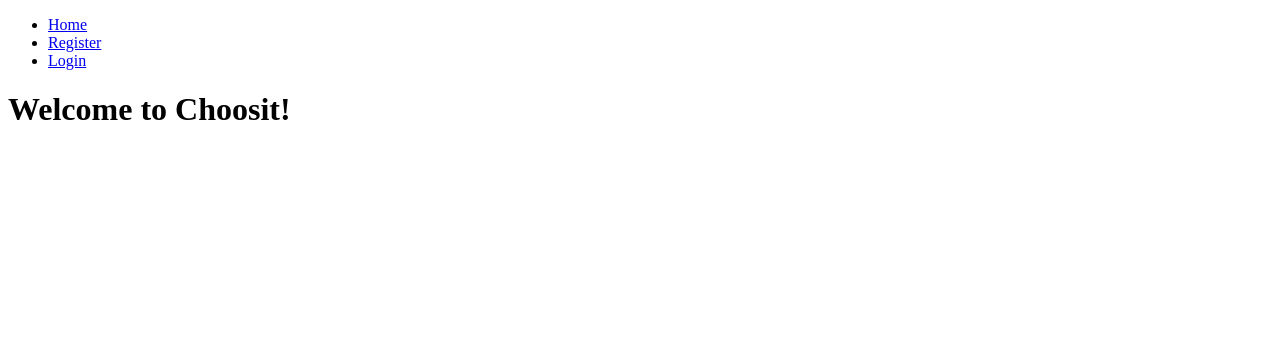
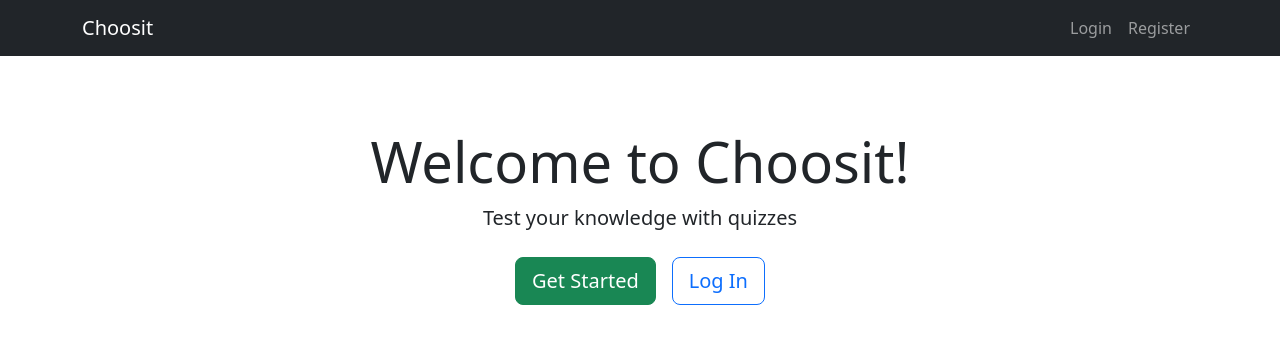
Before and after one commit to MOSALAHDEV/choosit-app, a Flask app: page / in a window 1280 px wide. Shown: the top 352 px of the page. Run offline with Flask 3, Linux system fonts and the light colour scheme.

Commit message:
Update: base layout and homepage structure

```diff
--- a/app/templates/base.html
+++ b/app/templates/base.html
@@ -1,11 +1,47 @@
-<!doctype html>
-<html>
+<!DOCTYPE html>
+<html lang="en">
 <head>
-    {% block head %}
-    <title>{% block title %}{% endblock %} - Choosit</title>
-    {% endblock %}
+    <meta charset="UTF-8">
+    <title>{% block title %}Choosit Quiz App{% endblock %}</title>
+    <meta name="viewport" content="width=device-width, initial-scale=1">
+
+    <link href="https://cdn.jsdelivr.net/npm/bootstrap@5.3.0/dist/css/bootstrap.min.css" rel="stylesheet">
+
+    {% block head %}{% endblock %}
 </head>
 <body>
+    <nav class="navbar navbar-expand-lg navbar-dark bg-dark mb-4">
+        <div class="container">
+            <a class="navbar-brand" href="{{ url_for('index') }}">Choosit</a>
+            <div class="collapse navbar-collapse">
+                <ul class="navbar-nav ms-auto">
+                    {% if current_user.is_authenticated %}
+                        <li class="nav-item">
+                            <a class="nav-link" href="{{ url_for('dashboard') }}">Dashboard</a>
+                        </li>
+                        {% if current_user.is_admin %}
+                        <li class="nav-item">
+                            <a class="nav-link" href="{{ url_for('admin_dashboard') }}">Admin</a>
+                        </li>
+                        {% endif %}
+                        <li class="nav-item">
+                            <a class="nav-link" href="{{ url_for('logout') }}">Logout</a>
+                        </li>
+                    {% else %}
+                        <li class="nav-item">
+                            <a class="nav-link" href="{{ url_for('login') }}">Login</a>
+                        </li>
+                        <li class="nav-item">
+                            <a class="nav-link" href="{{ url_for('register') }}">Register</a>
+                        </li>
+                    {% endif %}
+                </ul>
+            </div>
+        </div>
+    </nav>
+
+    <div class="container">
+
         {% with messages = get_flashed_messages(with_categories=true) %}
             {% if messages %}
                 {% for category, message in messages %}
@@ -16,19 +52,12 @@
                 {% endfor %}
             {% endif %}
         {% endwith %}
-    <ul>
-      <li><a href="{{ url_for('index') }}">Home</a></li>
-      <li><a href="{{ url_for('register') }}">Register</a></li>
-      {% if current_user.is_authenticated %}
-        <li><a href="{{ url_for('logout') }}">Logout</a></li>
-      {% else %}
-      <li><a href="{{ url_for('login') }}">Login</a></li>
-      {% endif %}
-    </ul>
-    <div id="content">{% block content %}{% endblock %}</div>
-    <div id="footer">
-      {% block footer %}
-      {% endblock %}
+
+        {% block ops %}{% endblock %}
     </div>
+
+    <script src="https://cdn.jsdelivr.net/npm/bootstrap@5.3.0/dist/js/bootstrap.bundle.min.js"></script>
+
+    {% block scripts %}{% endblock %}
 </body>
 </html>
--- a/app/templates/home.html
+++ b/app/templates/home.html
@@ -1,5 +1,20 @@
 {% extends "base.html" %}
 {% block title %}Home{% endblock %}
-{% block content %}
-<h1>Welcome to Choosit!</h1>
+
+{% block ops %}
+<div class="text-center py-5">
+    <h1 class="display-4">Welcome to Choosit!</h1>
+    <p class="lead">Test your knowledge with quizzes</p>
+
+    {% if not current_user.is_authenticated %}
+        <div class="mt-4 d-flex justify-content-center gap-3">
+            <a href="{{ url_for('register') }}" class="btn btn-success btn-lg">Get Started</a>
+            <a href="{{ url_for('login') }}" class="btn btn-outline-primary btn-lg">Log In</a>
+        </div>
+    {% else %}
+        <div class="mt-4">
+            <a href="{{ url_for('dashboard') }}" class="btn btn-primary btn-lg">Go to Dashboard</a>
+        </div>
+    {% endif %}
+</div>
 {% endblock %}
```
Lines whose indentation alone changed are shown as unchanged.
